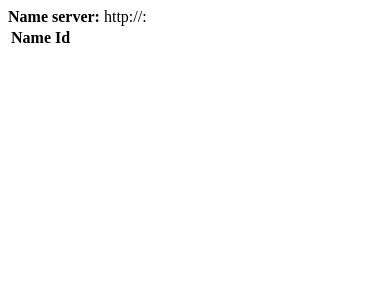
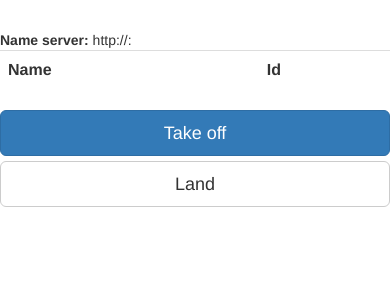
Before and after one commit to IAmUser4574/zeromq-ros, a Flask app: page /index.html in a window 390 px wide. Shown: the top 300 px of the page. Run offline with Flask 2, Linux system fonts and the light colour scheme; lists and menus that the app fills with data are empty; parts of the project's set-up code (start-up, migrations or seed data) failed here and were passed over; some libraries are stand-ins or nearby versions.

Commit message:
Is able to command robots in browser

```diff
--- a/run.py
+++ b/run.py
@@ -1,8 +1,7 @@
 
-import zmqros
-import zui
 import argparse
 import warnings
+import zmqros
 
 
 def main():
@@ -44,6 +43,7 @@ def main():
     elif args.program == "nameserver":
         zmqros.nameserver.run(args.host, args.port, args.config_file)
     elif args.program == "ui":
+        import zui
         zui.run(args.host, args.port)
 
 if __name__ == "__main__":
--- a/zmqros/coordinator/swarm.py
+++ b/zmqros/coordinator/swarm.py
@@ -57,6 +57,7 @@ def create_swarm_from_file(filename):
 
 
 def create_swarm_from_ns(ns_host, ns_port):
+    # Change this to specify what members
     ns = nsapi.NameServerAPI(ns_host, ns_port)
     names = ns.get_alive()
     swarm = Swarm(*names)
--- a/zui/__init__.py
+++ b/zui/__init__.py
@@ -1,12 +1,13 @@
 
 __author__ = "Alexander Wallar <aw204@st-andrews.ac.uk>"
 
-__all__ = ["pages"]
+__all__ = ["pages", "routes"]
 
 
 import pages
-import config
+from config import app
+import routes
 
 
 def run(host, port):
-    config.app.run(host=host, port=int(port), debug=True)
+    app.run(host=host, port=int(port), debug=False)
--- a/zui/config.py
+++ b/zui/config.py
@@ -3,7 +3,6 @@ from flask import Flask
 
 #  Object for route registration
 app = Flask(__name__)
-app.config.from_object(__name__)
 
 #  Directory for static files
 STATIC_DIR = "zui/static/"
--- a/zui/templates/index.html
+++ b/zui/templates/index.html
@@ -1,15 +1,27 @@
 <html>
     <head>
         <title>Workbench</title>
+        <link href="//maxcdn.bootstrapcdn.com/bootstrap/3.2.0/css/bootstrap.min.css" rel="stylesheet">
+        <style>
+        	body {
+        		margin-top: 30px
+        	}
+        </style>
     </head>
     <body>
+        <div class="row">
+        	<div class="col-md-6 col-md-offset-3">
 		        <b>Name server:</b> http://{{ ns_host }}:{{ ns_port }}<br/>
-        <table id="swarm_table">
+        		<table id="swarm_table" class="table table-hover">
 		        	<tr>
 		        		<th>Name</th>
 		        		<th>Id</th>
 		        	</tr>
 		        </table>
+		        <button id="takeoff" type="button" class="btn btn-primary btn-lg btn-block">Take off</button>
+				<button id="land" type="button" class="btn btn-default btn-lg btn-block">Land</button>
+			</div>
+	    </div>
         <script src="http://code.jquery.com/jquery-2.1.1.min.js"></script>
         <script>
         	ns_url = "http://{{ ns_host }}:{{ ns_port }}";
@@ -23,17 +35,28 @@
             			success: update_table_from_json
 	            	});
             	}, interval_delay);
+
+            	$("#takeoff").on("click", function() {
+	            	$.post("/takeoff/gonzo");
+	            });
+	            $("#land").on("click", function() {
+	            	$.post("/land/gonzo");
+	            });
             })
 
             function update_table_from_json(data) {
             	$("#swarm_table").html("<tr><th>Name</th><th>Id</th></tr>");
 				for (var i = 0; i < data.length; i++) {
         			$("#swarm_table").append(
-        				"<tr><td>" + data[i]["name"] + "</td>" +
+        				"<tr id=" + data["name"] + "><td>" + data[i]["name"] + "</td>" +
         				"<td>" + data[i]["id"] + "</td></tr>"
         			);
+        			$("#" + data["name"]).on("click", function() {
+
+        			});
         		}
 	    	}
+
         </script>
     </body>
 </html>
```
Also changed, not shown: zui/routes.py (added, +26 -0 lines). Lines whose indentation alone changed are shown as unchanged.
